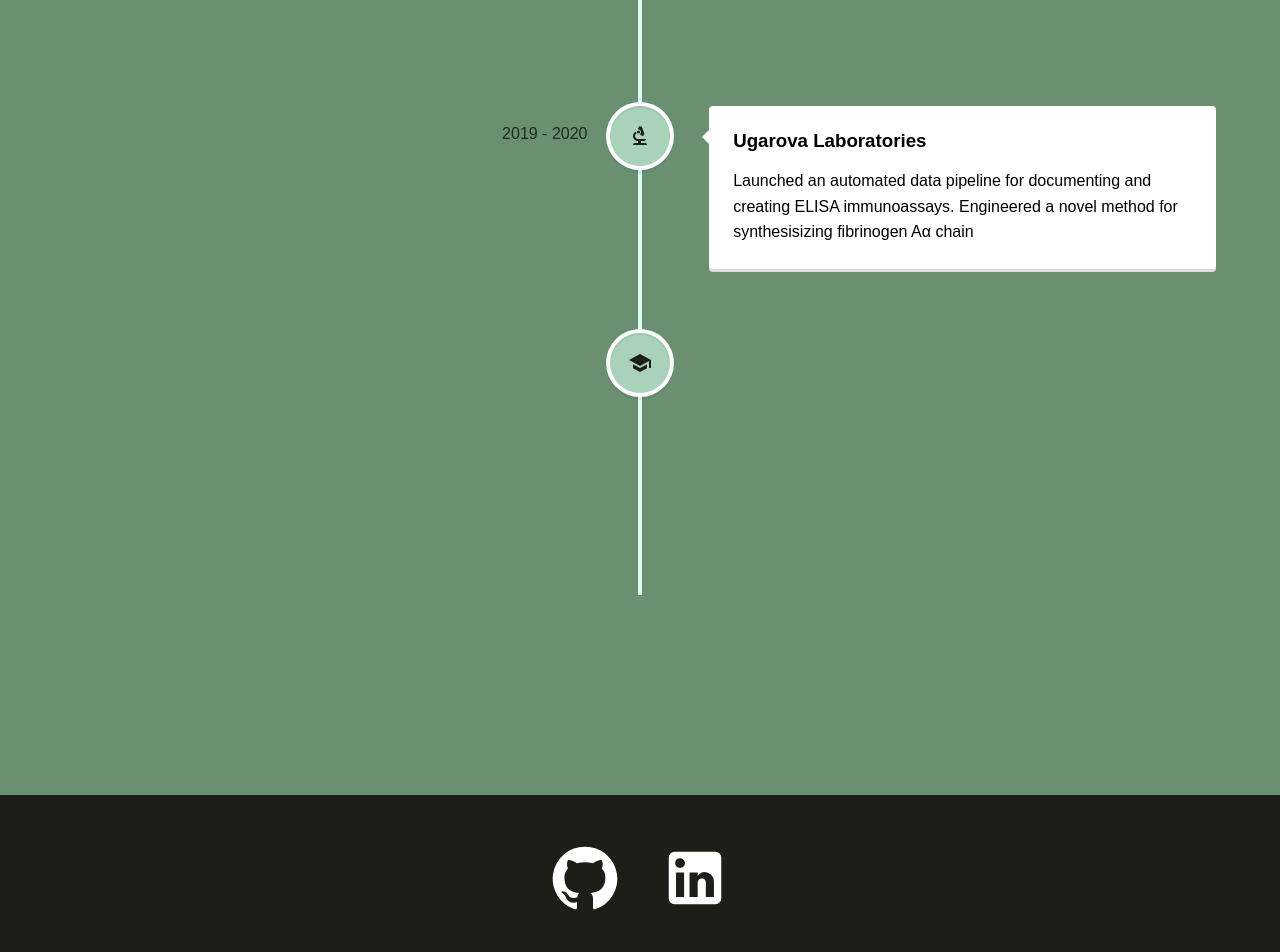
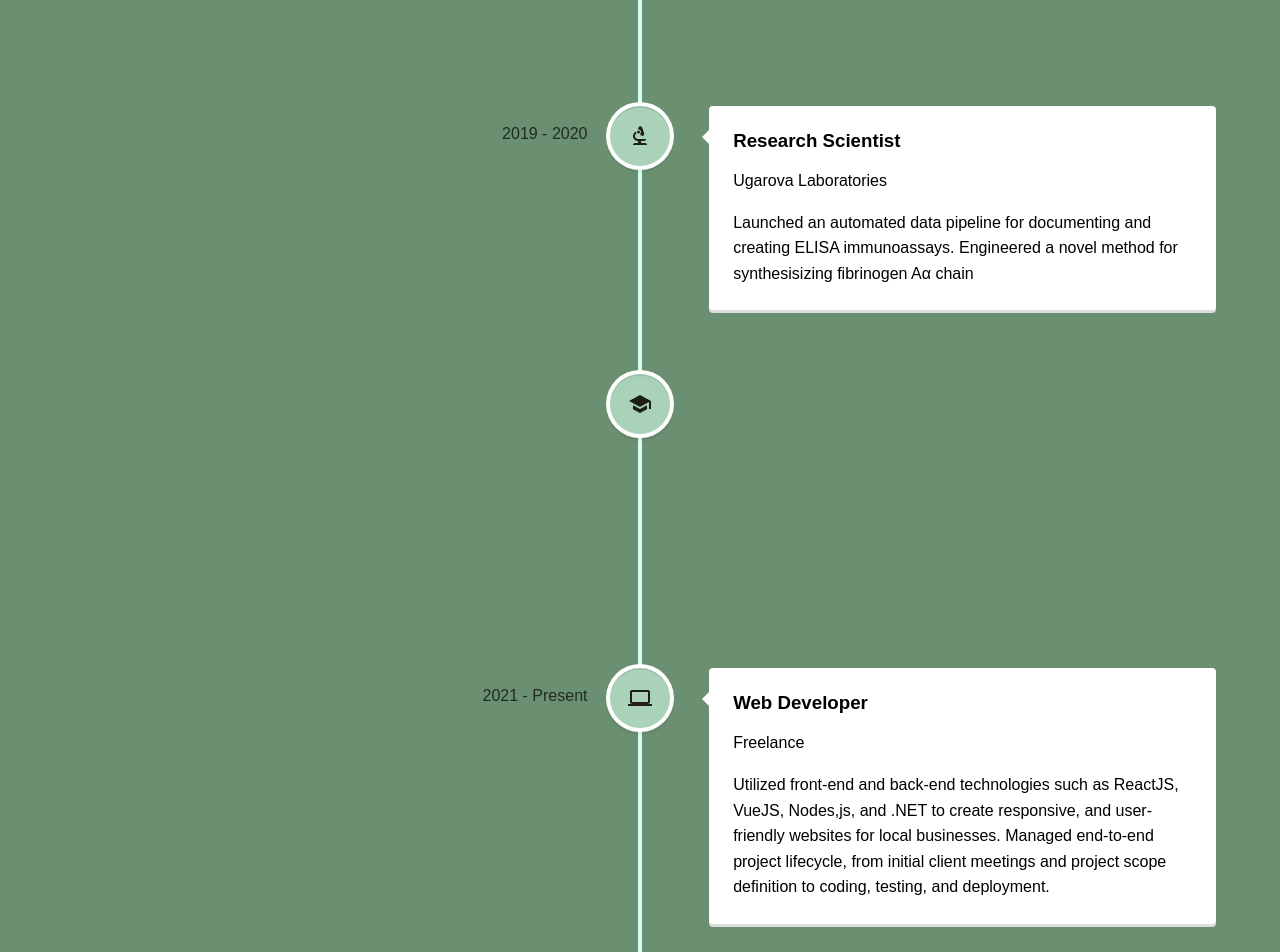
Before and after one commit to hoon610/personal-website, a React (Create React App) app: page /experience in a window 1280 px wide. Shown: the part 320-1272 px from the top of the page. Built offline with nearby package versions, Linux system fonts and the light colour scheme.

Commit message:
Update Experience.js

```diff
--- a/src/pages/Experience.js
+++ b/src/pages/Experience.js
@@ -7,6 +7,7 @@ import "react-vertical-timeline-component/style.min.css";
 import SchoolIcon from "@mui/icons-material/School";
 import "../styles/Experience.css";
 import BiotechIcon from "@mui/icons-material/Biotech";
+import ComputerIcon from "@mui/icons-material/Computer";
 
 function Experience() {
   return (
@@ -19,9 +20,9 @@ function Experience() {
           icon={<SchoolIcon></SchoolIcon>}
         >
           <h3 className="vertical-timeline-element-title">
-            Arizona State University
+            B.S. in Biological Sciences
           </h3>
-          <p>B.S. in Biological Sciences</p>
+          <p>Arizona State University</p>
           <p>
             Launched and maintained a digital database of physical and GIS-based
             cartographical items in the ASU Map and Geospatial Hub. Spear-headed
@@ -36,8 +37,9 @@ function Experience() {
           icon={<BiotechIcon></BiotechIcon>}
         >
           <h3 className="vertical-timeline-element-title">
-            Ugarova Laboratories
+            Research Scientist
           </h3>
+          <p>Ugarova Laboratories</p>
           <p>
             Launched an automated data pipeline for documenting and creating
             ELISA immunoassays. Engineered a novel method for synthesisizing
@@ -46,19 +48,35 @@ function Experience() {
         </VerticalTimelineElement>
         <VerticalTimelineElement
           className="vertical-timeline-element--education"
-          date="2020 - 2023"
+          date="2020 - Present"
           iconStyle={{ background: "#AAD2BA", color: "#1D1E18" }}
           icon={<SchoolIcon></SchoolIcon>}
         >
           <h3 className="vertical-timeline-element-title">
-            University of Massachussets Lowell
+            M.S. in Computational Biology
           </h3>
-          <p>M.S. in Computational Biology</p>
+          <p>University of Massachussets Lowell</p>
           <p>
             Published two peer-reviewed scientific papers on the nest
             architecture of subterranean ant nests. Collected raw data
             transformed it through a Python visualization library and analyzed
             it using a GLMM coded from R's lme4 package.
+          </p>
+        </VerticalTimelineElement>
+        <VerticalTimelineElement
+          className="vertical-timeline-element--education"
+          date="2021 - Present"
+          iconStyle={{ background: "#AAD2BA", color: "#1D1E18" }}
+          icon={<ComputerIcon></ComputerIcon>}
+        >
+          <h3 className="vertical-timeline-element-title">Web Developer</h3>
+          <p>Freelance</p>
+          <p>
+            Utilized front-end and back-end technologies such as ReactJS, VueJS,
+            Nodes,js, and .NET to create responsive, and user-friendly websites
+            for local businesses. Managed end-to-end project lifecycle, from
+            initial client meetings and project scope definition to coding,
+            testing, and deployment.
           </p>
         </VerticalTimelineElement>
       </VerticalTimeline>
```
